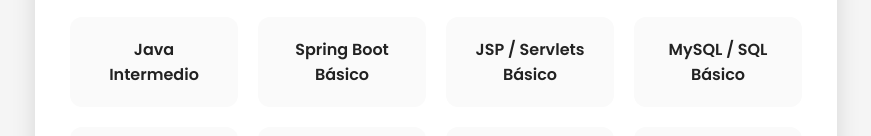
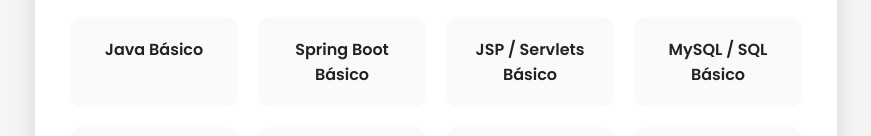
Before and after one commit to yilder-rodriguez/Hoja_de_Vida, a plain HTML site: page index.html in a window 1280 px wide. Shown: the part 2061-2197 px from the top of the page, without its empty margins (379-1250 px from the left). Drawn offline with Linux system fonts and the light colour scheme.

Commit message:
Arreglo el index

```diff
--- a/index.html
+++ b/index.html
@@ -362,7 +362,7 @@
             <div class="skill">CSS <span class="nivel">Básico</span></div>
             <div class="skill">JavaScript <span class="nivel">Básico</span></div>
             <div class="skill">Bootstrap <span class="nivel">Básico</span></div>
-            <div class="skill">Java <span class="nivel">Intermedio</span></div>
+            <div class="skill">Java <span class="nivel">Básico</span></div>
             <div class="skill">Spring Boot <span class="nivel">Básico</span></div>
             <div class="skill">JSP / Servlets <span class="nivel">Básico</span></div>
             <div class="skill">MySQL / SQL <span class="nivel">Básico</span></div>
```
